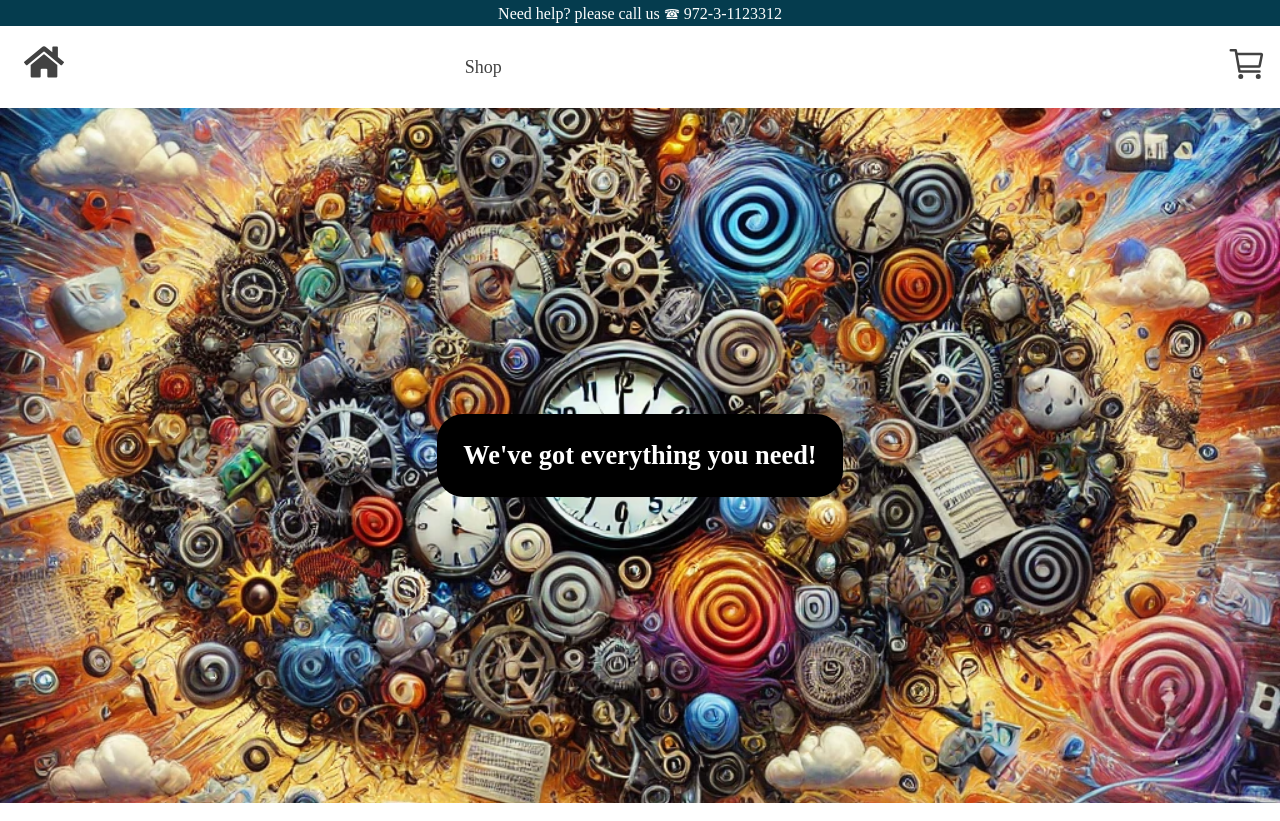
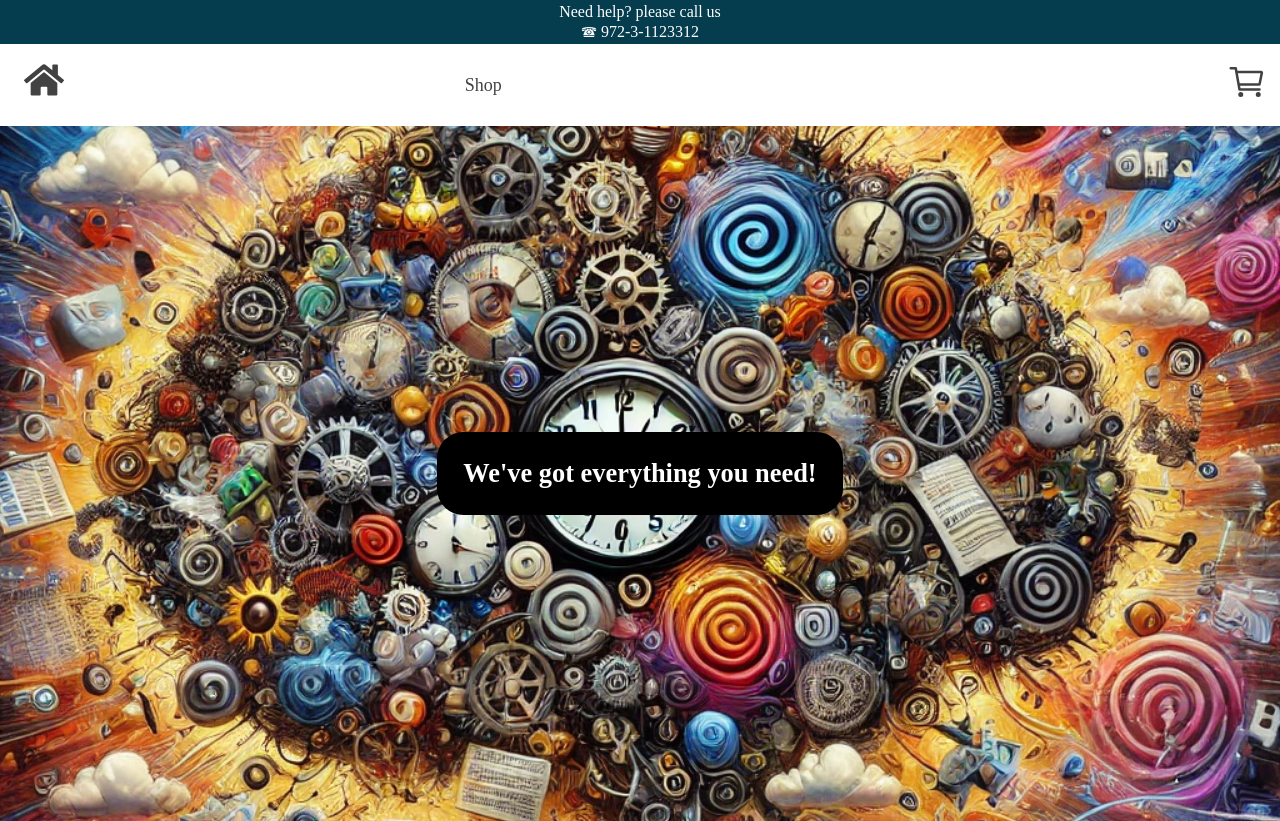
Before and after one commit to doxam1/shopping_cart, a React (Vite) app: page / in a window 1280 px wide. Built offline with nearby package versions, Linux system fonts and the light colour scheme.

Commit message:
spinner animation on product loading

```diff
--- a/package.json
+++ b/package.json
@@ -15,6 +15,7 @@
     "react-dom": "^18.3.1",
     "react-icons": "^5.3.0",
     "react-router-dom": "^6.28.0",
+    "react-spinners": "^0.14.1",
     "sass": "^1.80.6",
     "styled-components": "^6.1.13"
   },
--- a/src/components/Navbar.jsx
+++ b/src/components/Navbar.jsx
@@ -57,6 +57,7 @@ const CartItemsNum = styled.span`
 const Header = styled(Wrapper)`
   background-color: #053c4e;
   font-size: medium;
+  text-align: center;
 
   p {
     color: #fff;
@@ -75,7 +76,7 @@ const Navbar = () => {
     <>
       <Header>
         <p>
-          Need help? please call us{" "}
+          Need help? please call us <br />
           <GiRotaryPhone style={{ position: "relative", top: "3px" }} />{" "}
           972-3-1123312
         </p>
--- a/src/components/productFetch/Products.jsx
+++ b/src/components/productFetch/Products.jsx
@@ -2,6 +2,12 @@ import { getFetcherWithNativeFetch } from "./getProductWithNativeFetch";
 import { useEffect, useState } from "react";
 import styled from "styled-components";
 import ProductCard from "./ProductCard";
+import { FadeLoader } from "react-spinners";
+
+const Spinner = styled(FadeLoader)`
+  margin: 0 auto;
+  margin-top: 10%;
+`;
 
 const Wrapper = styled.div`
   display: grid;
@@ -37,7 +43,7 @@ const Products = () => {
   return (
     <>
       <div>
-        <p>{loading && "loading..."}</p>
+        <p>{loading && <Spinner color={"rgba(46, 46, 46, 0.3)"} />}</p>
         <p>{error && `${error}`}</p>
         <Wrapper>
           {data &&
```
Also changed, not shown: 1 other file (tests, documents, lock files or other folders).
